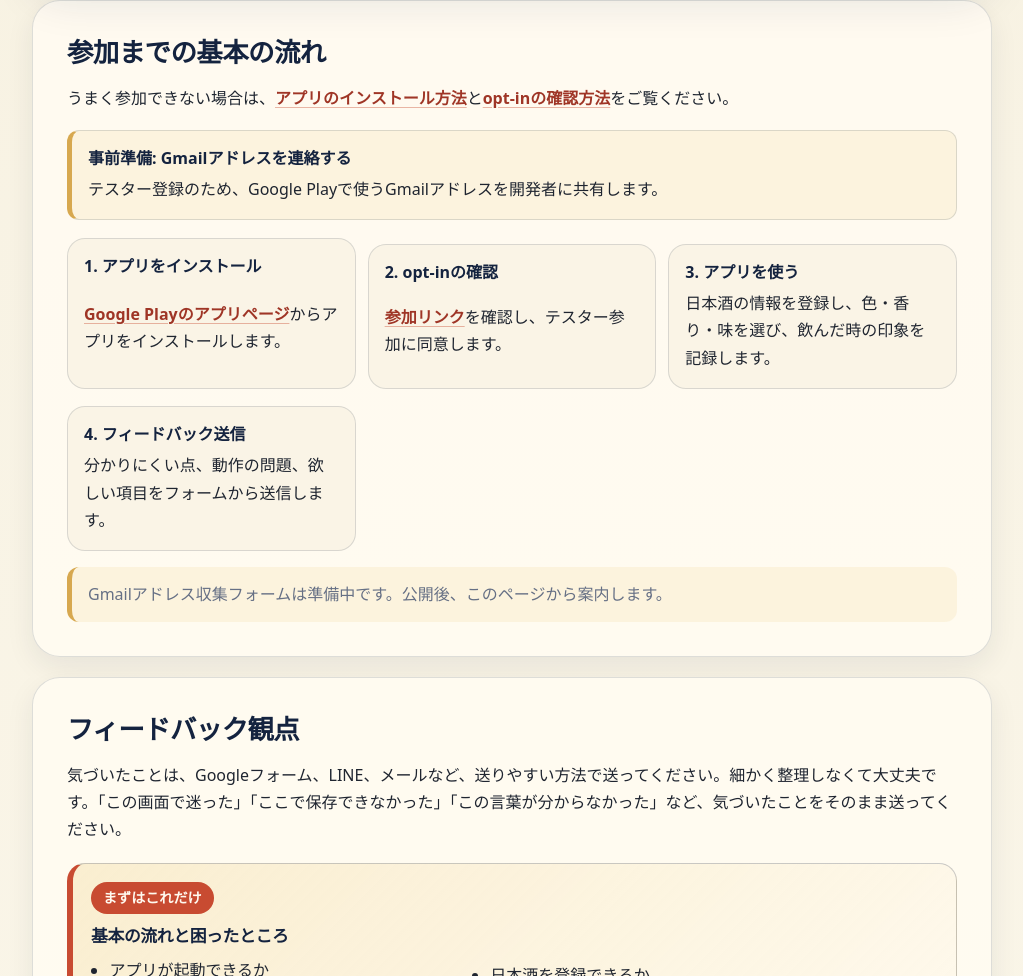
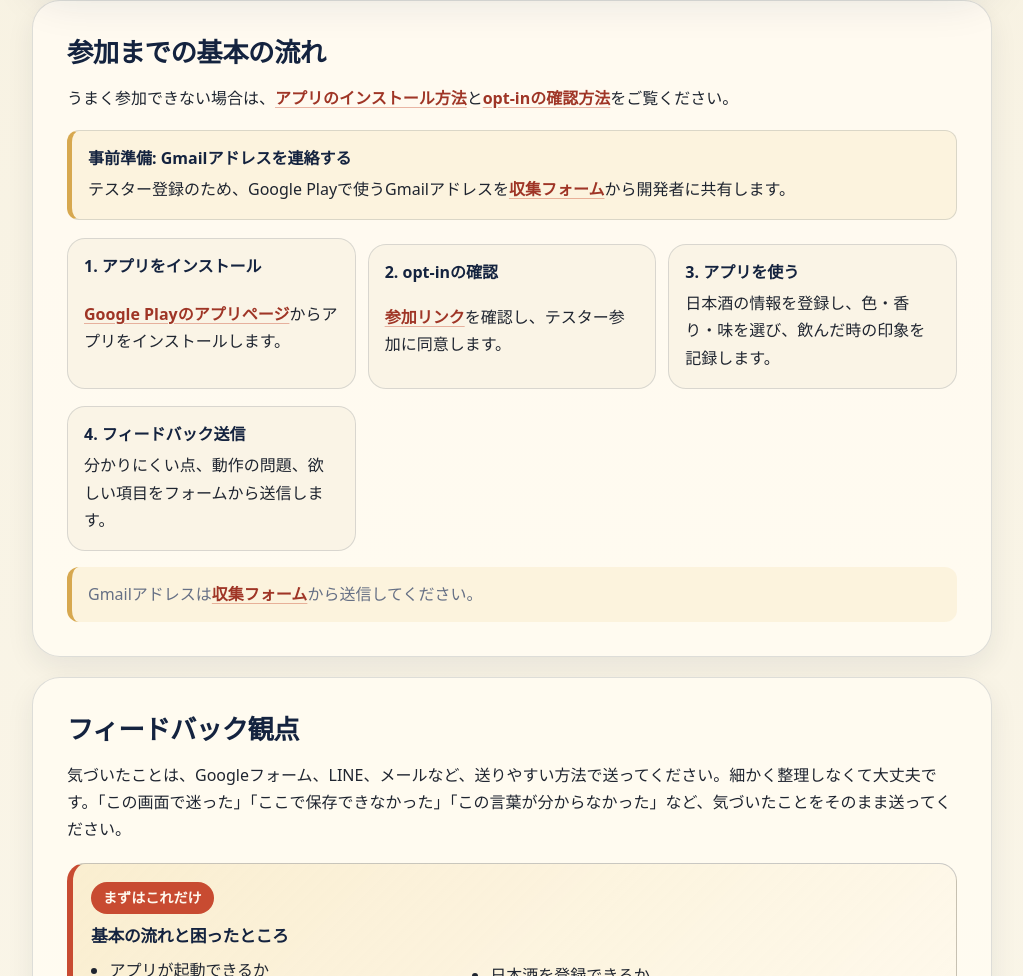
Before and after one commit to pyth0n14n/TastingGenie2nd-site, a website: page index.html in a window 1280 px wide. Shown: the part 938-1914 px from the top of the page, without its empty margins (128-1151 px from the left). Drawn offline with Linux system fonts and the light colour scheme.

Commit message:
Gmailアドレス収集フォームの埋め込み

```diff
--- a/index.html
+++ b/index.html
@@ -62,8 +62,10 @@
         <div class="pre-step">
           <span class="step-label">事前準備: Gmailアドレスを連絡する</span>
           <span
-            >テスター登録のため、Google
-            Playで使うGmailアドレスを開発者に共有します。</span
+            >テスター登録のため、Google Playで使うGmailアドレスを<a
+              href="https://forms.gle/o9wJkKPxkUohUVyW7"
+              >収集フォーム</a
+            >から開発者に共有します。</span
           >
         </div>
         <ol class="step-flow" aria-label="クローズドテスト参加手順">
@@ -99,8 +101,9 @@
           </li>
         </ol>
         <p class="note">
-          <!-- TODO: メールアドレス収集フォーム作成後、href を差し替えてください。 -->
-          Gmailアドレス収集フォームは準備中です。公開後、このページから案内します。
+          Gmailアドレスは<a href="https://forms.gle/o9wJkKPxkUohUVyW7"
+            >収集フォーム</a
+          >から送信してください。
         </p>
       </section>
 
```
